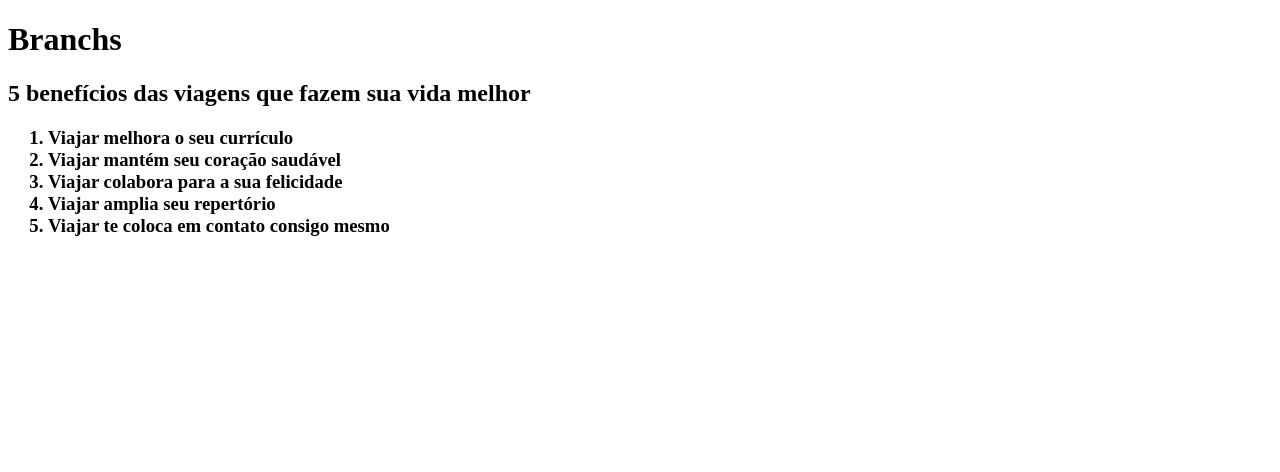
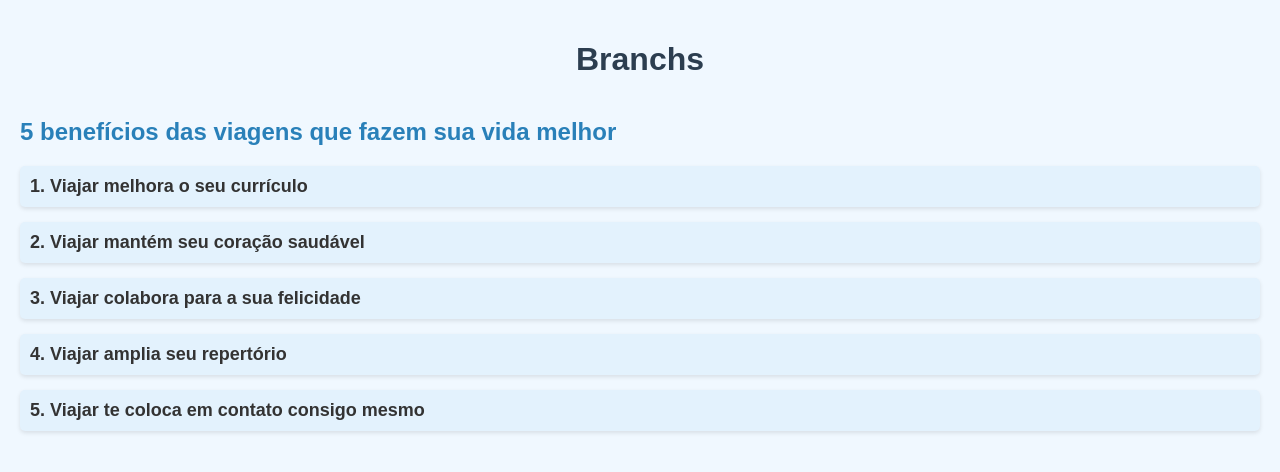
Before and after one commit to Gerencia-de-configuracao-e-mudancas/exerc-cios-branches-DarkianeLG, a plain HTML site: page index.html in a window 1280 px wide. Drawn offline with Linux system fonts and the light colour scheme.

Commit message:
Adicionando estilização

```diff
--- a/index.html
+++ b/index.html
@@ -5,6 +5,7 @@
     <meta charset="UTF-8">
     <meta name="viewport" content="width=device-width, initial-scale=1.0">
     <title>Document</title>
+    <link rel="stylesheet" href="style.css">
 </head>
 
 <body>
--- /dev/null
+++ b/style.css
@@ -0,0 +1,32 @@
+body {
+    font-family: Arial, sans-serif;
+    background-color: #f0f8ff;
+    color: #333;
+    margin: 0;
+    padding: 20px;
+}
+
+h1 {
+    text-align: center;
+    color: #2c3e50;
+    margin-bottom: 40px;
+}
+
+h2 {
+    color: #2980b9;
+    margin-bottom: 20px;
+}
+
+ol {
+    list-style-position: inside;
+    padding: 0;
+}
+
+li {
+    font-size: 18px;
+    margin-bottom: 15px;
+    padding: 10px;
+    background-color: #e3f2fd;
+    border-radius: 5px;
+    box-shadow: 0 2px 4px rgba(0, 0, 0, 0.1);
+}
```
